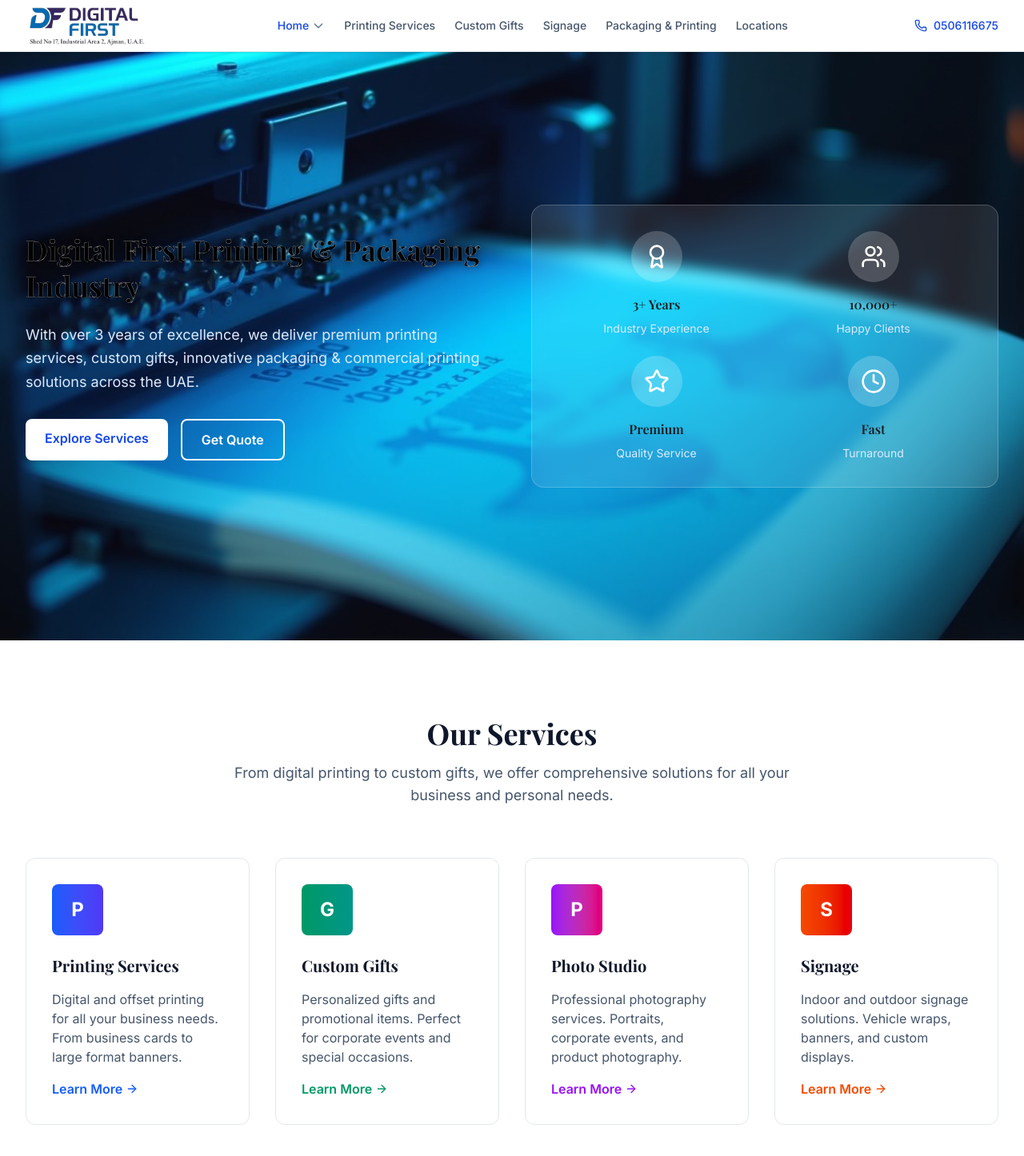
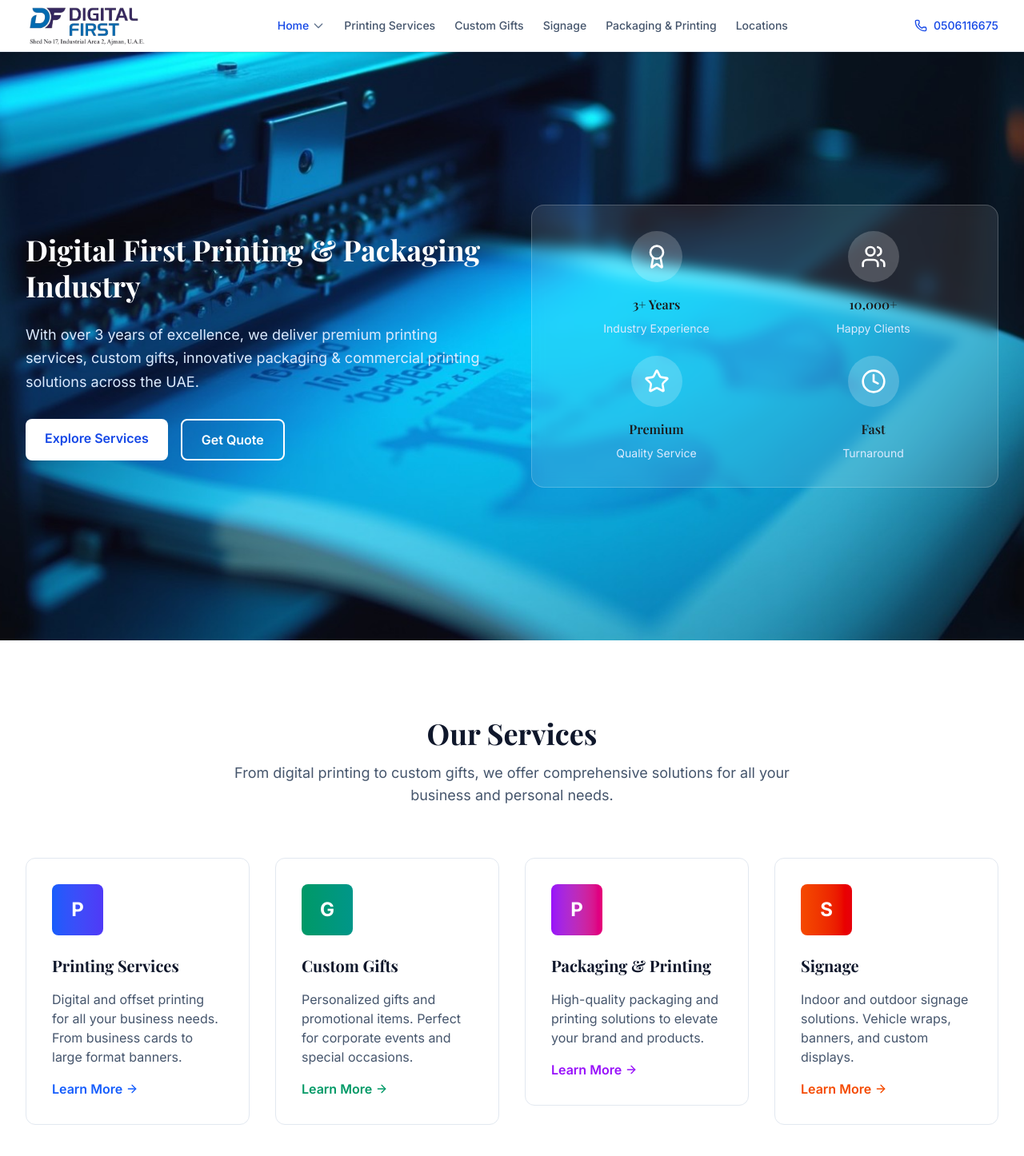
Before and after one commit to Sinu00/digitalfirstlandingpage, a Next.js app: page / in a window 1280 px wide. Shown: the top 1446 px of the page at 80% size. Built offline with nearby package versions, Linux system fonts and the light colour scheme; a web font is replaced by a local one.

Commit message:
hero section text white

```diff
--- a/app/page.tsx
+++ b/app/page.tsx
@@ -41,11 +41,7 @@ export default function HomePage() {
         <div className="grid lg:grid-cols-2 gap-12 items-center">
           <div>
             <h1
-              className="text-3xl lg:text-4xl font-serif font-bold mb-6 leading-tight text-black"
-              style={{
-                WebkitTextStroke: '0.2px white',
-                textShadow: '0 2px 8px rgba(0,0,0,0.5)',
-              }}
+              className="text-3xl lg:text-4xl font-serif font-bold mb-6 leading-tight text-white"
             >
               Digital First Printing & Packaging Industry
             </h1>
@@ -145,14 +141,14 @@ export default function HomePage() {
             </Link>
 
             {/* Photo Studio */}
-            <Link href="/photo-studio" className="group">
+            <Link href="/packaging-printing" className="group">
               <div className="bg-white rounded-xl p-8 border border-slate-200 hover:shadow-lg transition-all duration-300 transform hover:-translate-y-1 group-hover:border-blue-300">
                 <div className="bg-gradient-to-r from-purple-600 to-pink-600 w-16 h-16 rounded-lg flex items-center justify-center mb-6">
                   <div className="text-white text-2xl font-bold">P</div>
                 </div>
-                <h3 className="text-xl font-serif font-bold text-slate-900 mb-4">Photo Studio</h3>
+                <h3 className="text-xl font-serif font-bold text-slate-900 mb-4">Packaging & Printing</h3>
                 <p className="text-slate-600 mb-4">
-                  Professional photography services. Portraits, corporate events, and product photography.
+                  High-quality packaging and printing solutions to elevate your brand and products.
                 </p>
                 <div className="flex items-center text-purple-600 font-semibold group-hover:text-purple-700 transition-colors">
                   Learn More <ArrowRight className="ml-1 h-4 w-4" />
```
